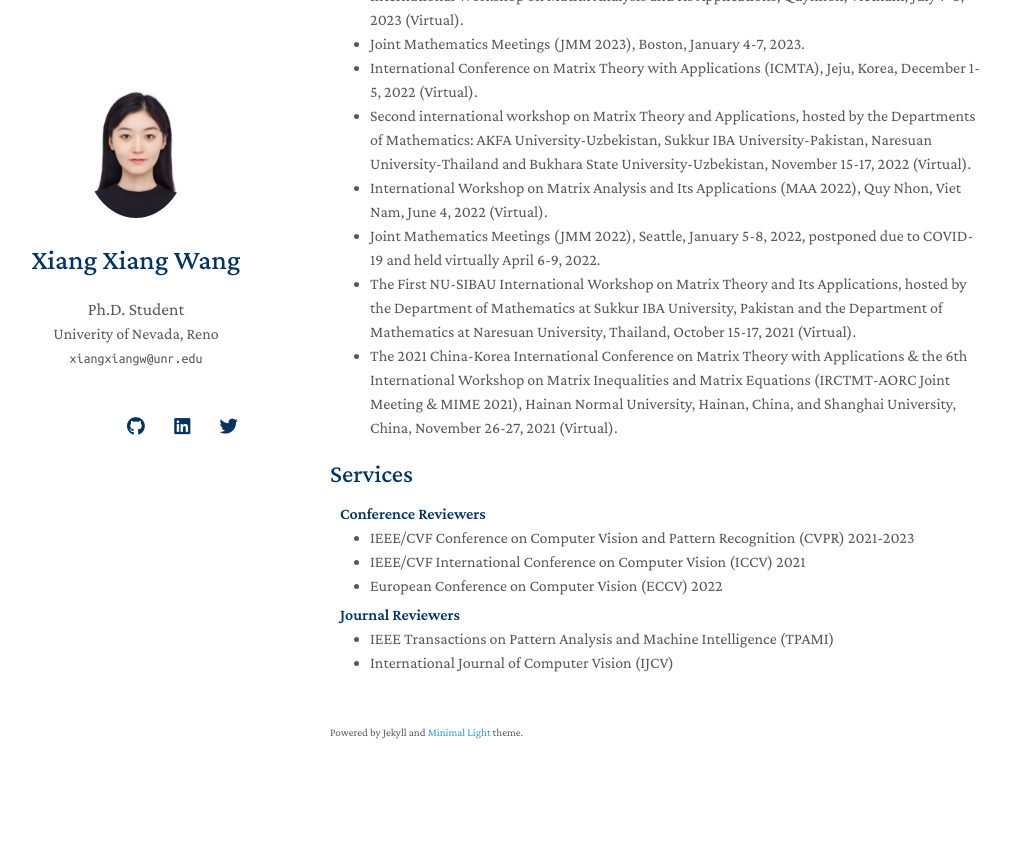
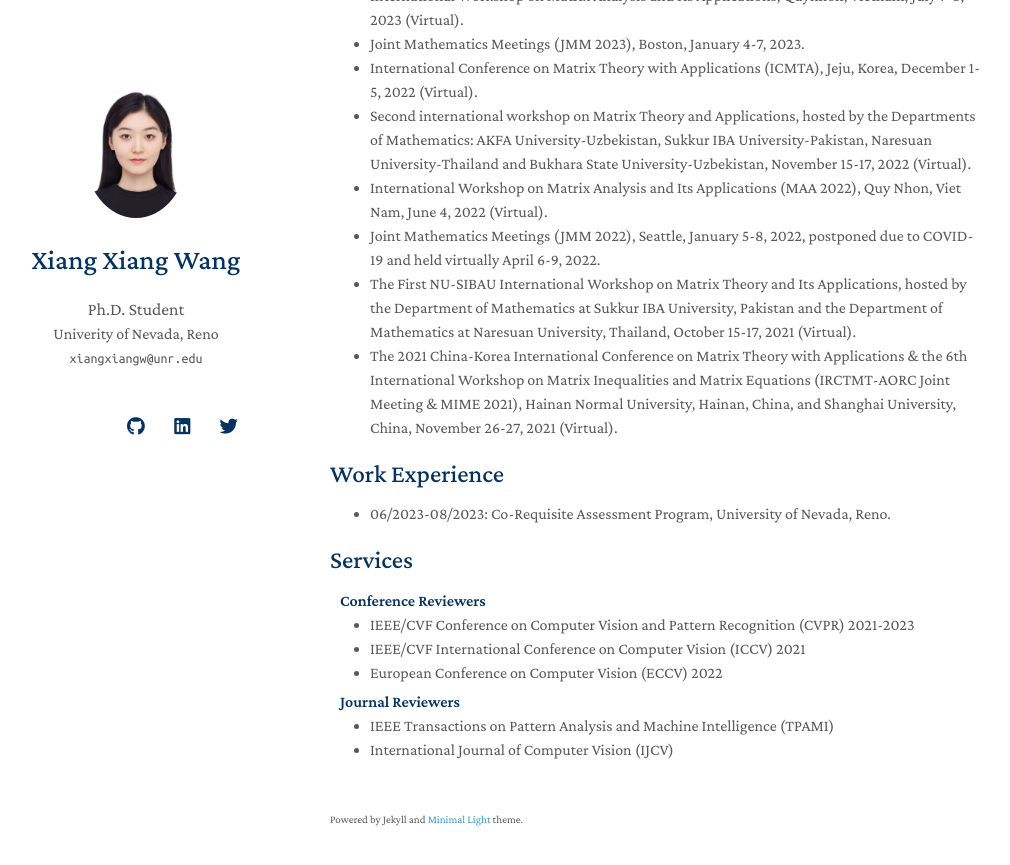
Before and after one commit to yaoyao-liu/minimal-light, a Jekyll site: the page built from index.md, in a window 1280 px wide and 900 px high, scrolled down 2138 px. Shown: the top 865 px of the window, without its empty margins (140-1150 px from the left). Built offline with Jekyll 4.4.1, drawn with Linux system fonts in a browser that asks for light colours; nearby versions of some CDN libraries; a style sheet for code colours, icons or effects is not loaded; our own code applies the rules of GitHub Pages for plain Markdown files; before the commit the page ends 2951 px from its top, so only the background shows below that.

Commit message:
Update index.md

```diff
--- a/index.md
+++ b/index.md
@@ -77,6 +77,8 @@ layout: homepage
 -	The First NU-SIBAU International Workshop on Matrix Theory and Its Applications, hosted by the Department of Mathematics at Sukkur IBA University, Pakistan and the Department of Mathematics at Naresuan University, Thailand, October 15-17, 2021 (Virtual).
 -	The 2021 China-Korea International Conference on Matrix Theory with Applications & the 6th International Workshop on Matrix Inequalities and Matrix Equations (IRCTMT-AORC Joint Meeting & MIME 2021), Hainan Normal University, Hainan, China, and Shanghai University, China, November 26-27, 2021 (Virtual).
 
+## Work Experience
+- 06/2023-08/2023: Co-Requisite Assessment Program, University of Nevada, Reno.
 
 
 {% include_relative _includes/services.md %}
```
